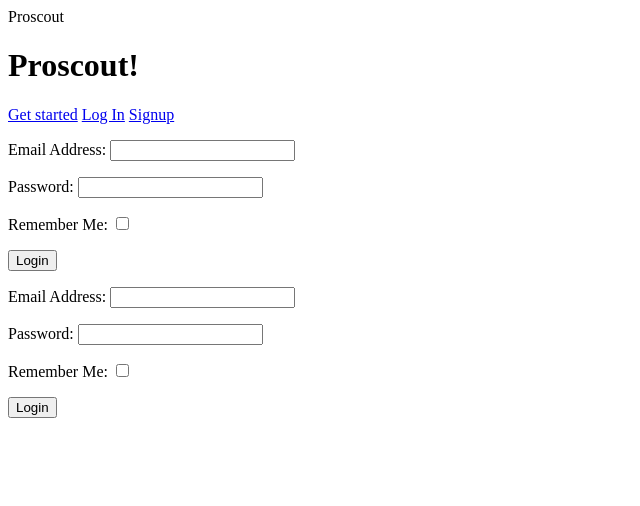
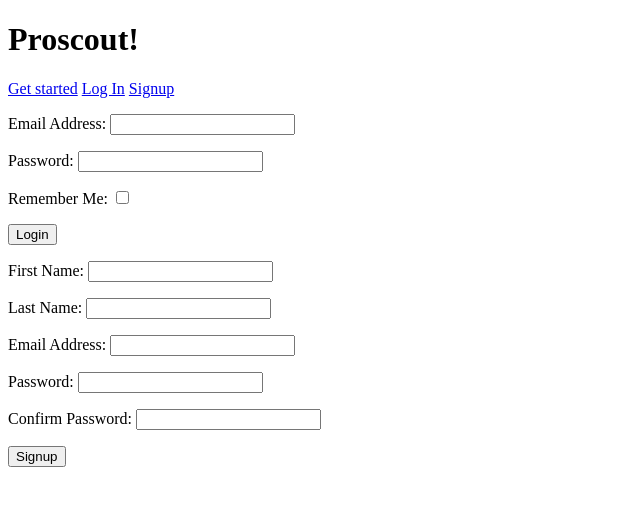
Before and after one commit to stevenbandola/proscout, a PHP site: page / in a window 1280 px wide. Shown: the top 506 px of the page, without its empty margins (0-640 px from the left). Run offline with PHP 8.4, Linux system fonts and the light colour scheme.

Commit message:
setting up structure

```diff
--- /dev/null
+++ b/css/_notes/dwsync.xml
@@ -0,0 +1,4 @@
+<?xml version="1.0" encoding="utf-8" ?>
+<dwsync>
+<file name="global.css" server="esembitech.com" local="129853254000000000" remote="129853254000000000" />
+</dwsync>
--- a/index.php
+++ b/index.php
@@ -5,9 +5,6 @@
     <meta name="title" content="Proscout">
     <meta name="description" content="The best way to be found">
     <meta name="keywords" content="Modeling, Fashion, proscout">
-
-    <link src=''
-
 
     <title>Proscout</title>
 </head>
@@ -38,10 +35,12 @@
         <form action='' method="post">
 
 
+        	<p>First Name: <input type="text" name="login_fname" id='login_fname' /></p>
+        	<p>Last Name: <input type="text" name="login_lname" id='login_lname' /></p>
         	<p>Email Address: <input type="text" name="login_email" id='login_email' /></p>
             <p>Password: <input type="password" name="login_password" id='login_password' /></p>
-            <p>Remember Me: <input type='checkbox' name='login_remember' id='login_remember'  /></p>
-        	<p><input type='submit' name='login_submit' id='login_submit' value='Login'  /></p>
+            <p>Confirm Password: <input type="password" name="login_cpassword" id='login_cpassword' /></p>
+        	<p><input type='submit' name='signup_submit' id='signup_submit' value='Signup'  /></p>
 
         </form>
 
--- /dev/null
+++ b/scripts/_notes/dwsync.xml
@@ -0,0 +1,4 @@
+<?xml version="1.0" encoding="utf-8" ?>
+<dwsync>
+<file name="global.js" server="esembitech.com" local="129853038605385615" remote="129853254600000000" />
+</dwsync>
```
Also changed, not shown: css/global.css (added, +10 -0 lines), scripts/global.js (added).
